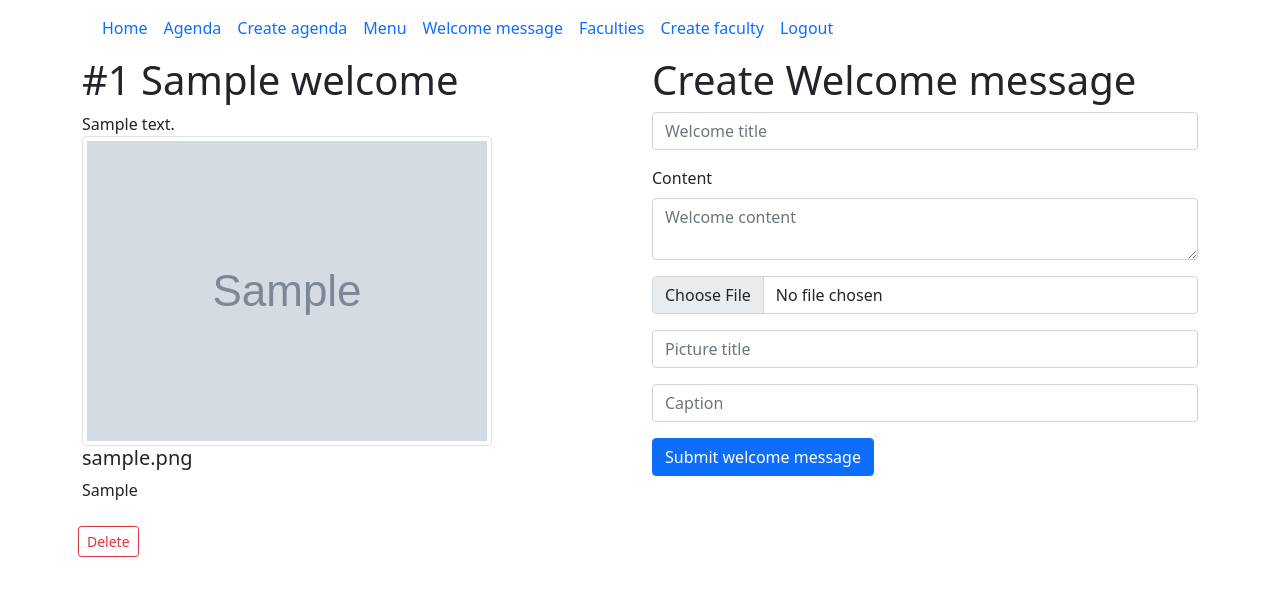
After one commit to Ashok-chauhan/flask_app_event, a Flask app: page /admin/welcome in a window 1280 px wide. The commit adds this page. Shown: the top 596 px of the page. Run offline with Flask 3, Linux system fonts and the light colour scheme; a user stored in the database is signed in; tables that the repository leaves empty hold one stand-in row (values such as "Sample post"); grey boxes marked "Sample" are stand-in pictures.

Commit message:
Welcome page and menu , welcome api added

```diff
--- a/app/admin/eventform.py
+++ b/app/admin/eventform.py
@@ -1,5 +1,5 @@
 from flask_wtf import FlaskForm
-from wtforms import StringField, PasswordField, SubmitField, DateField, TimeField, DateTimeLocalField, FileField
+from wtforms import StringField, PasswordField, SubmitField, DateField, TimeField, DateTimeLocalField, FileField, TextAreaField
 from wtforms.validators import InputRequired, length, ValidationError
 #from wtforms.fields import DateTimeField, DateField, TimeField, DateTimeLocalField
 
@@ -29,3 +29,12 @@ class EventForm(FlaskForm):
     date_field = DateField()
     time_field = TimeField()
     submit = SubmitField("Create programe")
+
+
+class WelcomeForm(FlaskForm):
+    title = StringField(validators=[InputRequired()], render_kw={"placeholder":"Welcome title"})
+    content = TextAreaField(validators=[InputRequired()], render_kw={"placeholder":"Welcome content"})
+    picture = FileField('picture')
+    picture_title = StringField(validators=[InputRequired()], render_kw={"placeholder":"Picture title"})
+    caption = StringField(validators=[InputRequired()], render_kw={"placeholder":"Caption"})
+    submit = SubmitField("Submit welcome message")
--- a/app/admin/routes.py
+++ b/app/admin/routes.py
@@ -3,14 +3,14 @@ from werkzeug.utils import secure_filename
 from flask_login import current_user
 # from wergzeug.exceptions import RequestEntityTooLarge
 import os
-from app.admin.eventform import EventForm
+from app.admin.eventform import EventForm, WelcomeForm
 from app.admin.commentform import CommentForm
 from app.admin.menuform import MenuForm
 from app.admin.facultyform import FacultyForm
 from app.admin import bp
 from app.models.event import Events
 from app.models.comments import Comments
-from app.models.menu import Menu, Faculty
+from app.models.menu import Menu, Faculty, Welcome
 from app.models.user import Users
 
 from app.extensions import db
@@ -162,6 +162,29 @@ def faculties():
      return render_template('admin/faculties.html', faculties=faculties)
 
 
+@bp.route('/welcome', methods=['GET', 'POST'])
+@role_required('admin')
+def welcome():
+     welcome = Welcome.query.all()
+     form = WelcomeForm()
+     if form.validate_on_submit():
+          picture = upload_file(form.picture.data)
+          welcome_message = Welcome(title=form.title.data, content=form.content.data, picture=form.picture.data, picture_title=form.picture_title.data, caption=form.caption.data)
+          db.session.add(welcome_message)
+          db.session.commit()
+          return redirect(url_for('admin.welcome'))
+     return render_template('admin/welcome.html', welcome=welcome, form=form)
+
+@bp.route('/delete_welcome/<int:id>', methods=['GET', 'POST'])
+@role_required('admin')
+def delete_welcome(id):
+     welcome = db.get_or_404(Welcome, id)
+     db.session.delete(welcome)
+     db.session.commit()
+     return redirect(url_for('admin.welcome'))
+
+
+
 
 
 @bp.route('/upload', methods=['POST'])
--- /dev/null
+++ b/app/templates/admin/welcome.html
@@ -0,0 +1,64 @@
+{% extends 'base.html' %} {% block content %}
+<div class="row">
+  <div class="col-md-6">
+    {% for well in welcome %}
+    <div class="row">
+      <div><h1>#{{ well.id}} {{ well.title }}</h1></div>
+      <div>{{ well.content }}</div>
+
+      {% if well.picture%}
+      <picture
+        ><img
+          src="{{url_for('static', filename='images/'+well.picture)}}"
+          class="img-thumbnail"
+      /></picture>
+      {% endif %}
+      <h5>{{ well.picture_title }}</h5>
+      <p>{{ well.caption }}</p>
+
+      <div class="col-md-2 p-2">
+        <a
+          class="btn btn-outline-danger btn-sm"
+          href="{{ url_for('admin.delete_welcome', id=well['id']) }}"
+          >Delete</a
+        >
+      </div>
+    </div>
+    {% endfor %}
+  </div>
+
+  <div class="col-md-6">
+    <!-- <div class="d-flex justify-content-center"> -->
+    <form method="POST" action="welcome">
+      <h1>Create Welcome message</h1>
+
+      {% for field, errors in form.errors.items() %}
+      <div class="alert alert-danger">
+        {{ form[field].label }}: {{ ', '.join(errors) }}
+      </div>
+      {% endfor %} {{ form.hidden_tag() }}
+      <div class="form-group mb-3">{{ form.title(class_="form-control") }}</div>
+
+      <div class="mb-3">
+        <label for="content" class="form-label">Content</label>
+
+        {{ form.content(class_="form-control") }}
+      </div>
+      <div class="form-group mb-3">
+        {{ form.picture(class_="form-control") }}
+      </div>
+      <div class="form-group mb-3">
+        {{ form.picture_title(class_="form-control") }}
+      </div>
+      <div class="form-group mb-3">
+        {{ form.caption(class_="form-control") }}
+      </div>
+
+      <div class="form-group mb-3">
+        {{ form.submit(class_="btn btn-primary") }}
+      </div>
+    </form>
+    <!-- </div> -->
+  </div>
+</div>
+{% endblock %}
--- a/app/templates/base.html
+++ b/app/templates/base.html
@@ -46,6 +46,9 @@
                 >Create agenda</a
               >
               <a class="nav-link" href="{{url_for('admin.menu')}}">Menu</a>
+              <a class="nav-link" href="{{url_for('admin.welcome')}}"
+                >Welcome message</a
+              >
               <a class="nav-link" href="{{url_for('admin.faculties')}}"
                 >Faculties</a
               >
```
Also changed, not shown: app/api/routes.py (+32 -1 lines).
